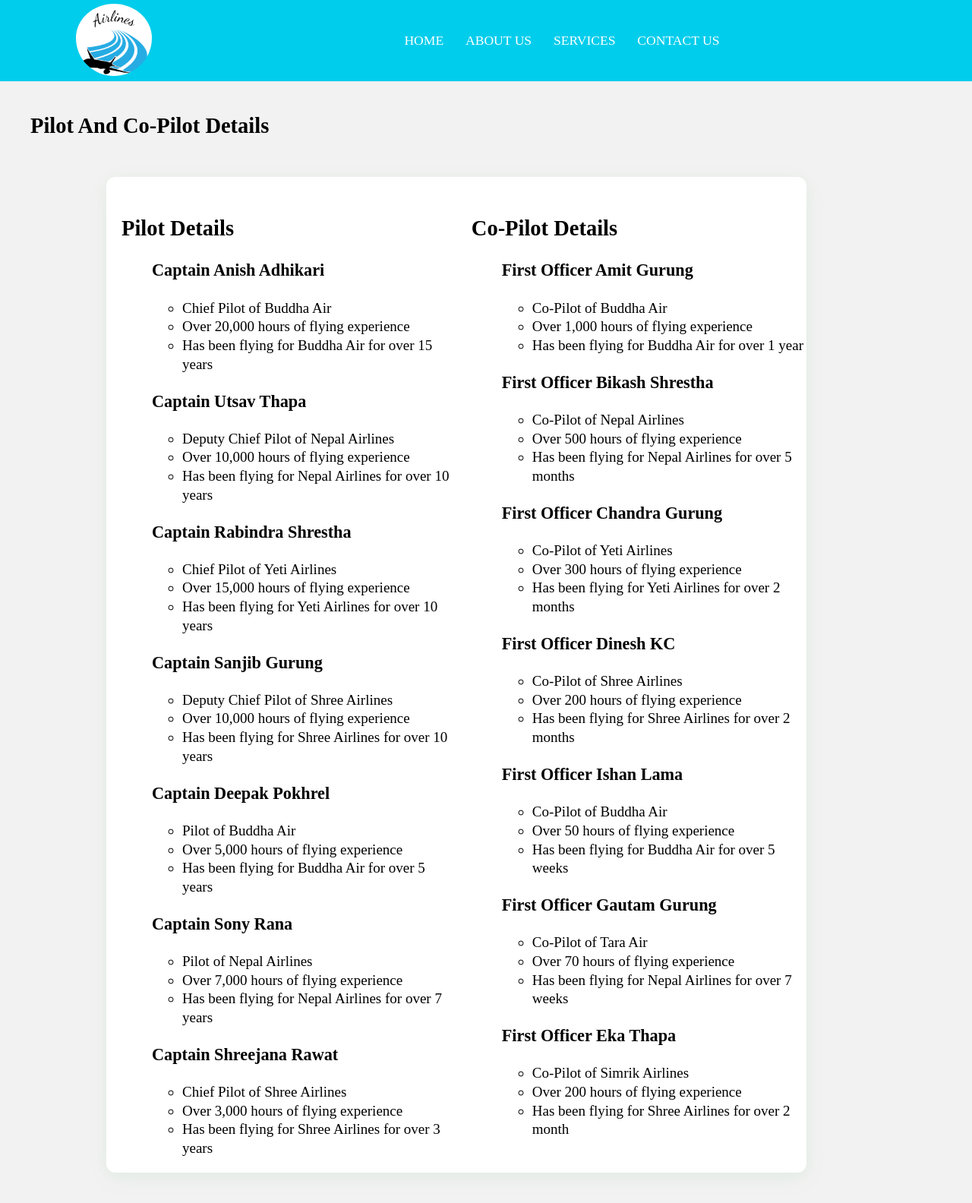
After one commit to Sanzay7/ATMS-EGovernance, a PHP site: page /pilot.html in a window 1280 px wide. The commit adds this page. Shown: the whole page at 76% size. Run offline with PHP 8.4, Linux system fonts and the light colour scheme; some libraries are stand-ins or nearby versions.

Commit message:
Pilot details added

```diff
--- /dev/null
+++ b/eg/pilot.html
@@ -0,0 +1,135 @@
+<!DOCTYPE html>
+<html lang="en">
+<head>
+    <meta charset="UTF-8">
+    <meta name="viewport" content="width=device-width, initial-scale=1.0">
+    <title>Pilot Details</title>
+    <script src="./lib/jquery.min.js"></script>
+
+    <link rel="stylesheet" type="text/css" href="./lib/slick.css"/>
+
+    <link rel="stylesheet" href="./styles.css" type="text/css" />
+</head>
+<body>
+    <header class="header">
+        <div class="container" style="justify-content: center;">
+            <a href="#" class="col site-log" title="airline" >
+                <img src="./images/site-logo.png" alt="airline" style="padding-top: 5px; height: 100px; width: 100px; border-radius: 50%;"/>
+            </a>
+            <nav class="col main-nav"  style="justify-content: center; align-items: center;">
+                <span class="hamburger">
+                    <span>Toogle Menu</span>
+                </span>
+                <ul>
+                    <li><a href="./index.html" title="Home">Home</a></li>
+                    <li><a href="./about.html" title="About Us">About Us</a></li>
+                    <li><a href="./services.html" title="Services">Services</a></li>
+                    <li><a href="./contact.html" title="Contact Us">Contact Us</a></li>
+                </ul>
+            </nav>
+        </div>
+    </header>
+    <section class="entry-block" style="width: 100%;">
+        <div class="container" style="margin-right: 0px;">
+            <div class="entry-block__content">
+                <h1 class="entry-block__title">Pilot And Co-Pilot Details</h1>
+                <br>
+                <br>
+                <div class="container-main">
+                    <div class="container-left">
+                <h2>Pilot Details</h2>
+                <ol><h3>Captain Anish Adhikari</h3>
+                <ul>
+                    <li>Chief Pilot of Buddha Air</li>
+                    <li>Over 20,000 hours of flying experience</li>
+                    <li>Has been flying for Buddha Air for over 15 years</li>
+                </ul>
+                <h3>Captain Utsav Thapa</h3>
+                <ul>
+                    <li>Deputy Chief Pilot of Nepal Airlines</li>
+                    <li> Over 10,000 hours of flying experience</li>
+                    <li>Has been flying for Nepal Airlines for over 10 years</li>
+                </ul>
+                <h3>Captain Rabindra Shrestha</h3>
+                <ul>
+                    <li>Chief Pilot of Yeti Airlines</li>
+                    <li>Over 15,000 hours of flying experience</li>
+                    <li>Has been flying for Yeti Airlines for over 10 years</li>
+                </ul>
+                <h3>Captain Sanjib Gurung</h3>
+                <ul>
+                    <li>Deputy Chief Pilot of Shree Airlines</li>
+                    <li>Over 10,000 hours of flying experience</li>
+                    <li>Has been flying for Shree Airlines for over 10 years</li>
+                </ul>
+                <h3>Captain Deepak Pokhrel</h3>
+                <ul>
+                    <li>Pilot of Buddha Air</li>
+                    <li>Over 5,000 hours of flying experience</li>
+                    <li>Has been flying for Buddha Air for over 5 years</li>
+                </ul>
+                <h3>Captain Sony Rana</h3>
+                <ul>
+                    <li>Pilot of Nepal Airlines</li>
+                    <li>Over 7,000 hours of flying experience</li>
+                    <li>Has been flying for Nepal Airlines for over 7 years</li>
+                </ul>
+                <h3>Captain Shreejana Rawat</h3>
+                <ul>
+                    <li>Chief Pilot of Shree Airlines</li>
+                    <li>Over 3,000 hours of flying experience</li>
+                    <li>Has been flying for Shree Airlines for over 3 years</li>
+                </ul>
+            </ol>
+                    </div>
+                    <div class="container-right">
+                        <h2>Co-Pilot Details</h2>
+                <ol><h3>First Officer Amit Gurung</h3>
+                <ul>
+                    <li>Co-Pilot of Buddha Air</li>
+                    <li>Over 1,000 hours of flying experience</li>
+                    <li>Has been flying for Buddha Air for over 1 year</li>
+                </ul>
+                <h3>First Officer Bikash Shrestha</h3>
+                <ul>
+                    <li>Co-Pilot of Nepal Airlines</li>
+                    <li>Over 500 hours of flying experience</li>
+                    <li>Has been flying for Nepal Airlines for over 5 months</li>
+                </ul>
+                <h3>First Officer Chandra Gurung</h3>
+                <ul>
+                    <li>Co-Pilot of Yeti Airlines</li>
+                    <li>Over 300 hours of flying experience</li>
+                    <li>Has been flying for Yeti Airlines for over 2 months</li>
+                </ul>
+                <h3>First Officer Dinesh KC</h3>
+                <ul>
+                    <li>Co-Pilot of Shree Airlines</li>
+                    <li>Over 200 hours of flying experience</li>
+                    <li>Has been flying for Shree Airlines for over 2 months</li>
+                </ul>
+                <h3>First Officer Ishan Lama</h3>
+                <ul>
+                    <li>Co-Pilot of Buddha Air</li>
+                    <li>Over 50 hours of flying experience</li>
+                    <li>Has been flying for Buddha Air for over 5 weeks</li>
+                </ul>
+                <h3>First Officer Gautam Gurung</h3>
+                <ul>
+                    <li>Co-Pilot of Tara Air</li>
+                    <li>Over 70 hours of flying experience</li>
+                    <li>Has been flying for Nepal Airlines for over 7 weeks</li>
+                </ul>
+                <h3>First Officer Eka Thapa</h3>
+                <ul>
+                    <li>Co-Pilot of Simrik Airlines</li>
+                    <li>Over 200 hours of flying experience</li>
+                    <li>Has been flying for Shree Airlines for over 2 month</li>
+                </ul>
+            </ol>
+                    </div></div>
+            </div>
+        </div>
+    </section>
+</body>
+</html>
--- a/eg/services.html
+++ b/eg/services.html
@@ -32,7 +32,7 @@
         <div class="container" style="margin-right: 0px;">
             <div class="entry-block__content">
                 <h1 class="entry-block__title">Our Services</h1></br></br>
-                <a href="#" class="button" title="Pilot Details">Pilot Details</a>
+                <a href="pilot.html" class="button" title="Pilot Details">Pilot Details</a>
 
                 <a href="../FinalFolder/aeroplane.html" class="button" title="Controller">Controller</a>
 
--- a/eg/styles.css
+++ b/eg/styles.css
@@ -407,6 +407,34 @@
     color: var(--primary-color);
 }
 
+.container-main{
+    height: auto;
+    width: 72vw;
+    padding: 0;
+    margin: 0px 0 0 100px;
+    background-color: rgb(255, 255, 255);
+    box-shadow: rgba(102, 215, 76, 0.05) 0px 4px 16px, rgba(38, 133, 73, 0.05) 0px 8px 32px;
+    border-radius: 12px;
+    display: flex;
+    justify-content: center;
+}
+.container-left {
+    height: auto;
+    width: 40vw;
+    margin-top: 25px;
+    padding-left: 20px;
+    align-items: center;
+}
+
+.container-right {
+    height: auto;
+    width: 40vw;
+    margin-top: 25px;
+    align-items: center;
+    padding-left: 20px;
+
+}
+
 
 
 
```
